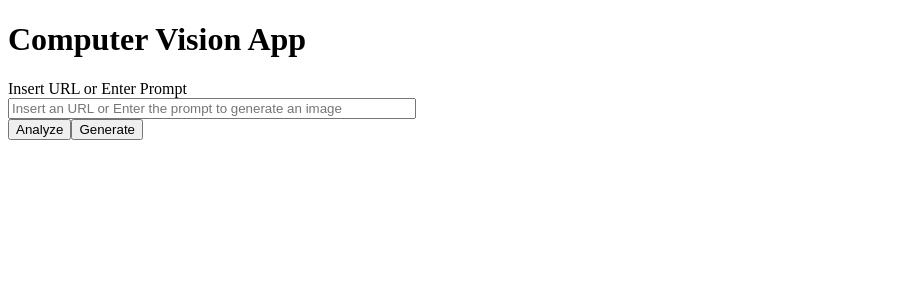
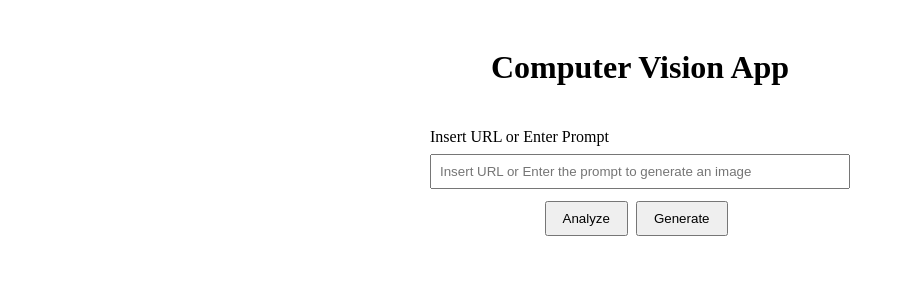
Before and after one commit to saitejadasari/image-analysis-generation, a React (Create React App) app: page / in a window 1280 px wide. Shown: the top 300 px of the page, without its empty margins (0-905 px from the left). Built offline with nearby package versions, Linux system fonts and the light colour scheme; no server answers; the HTML template or start-up script is replaced by a standard one.

Commit message:
application style and design updates

```diff
--- a/src/App.js
+++ b/src/App.js
@@ -1,6 +1,7 @@
 import React, {useState} from 'react';
 import analyze_image from './services/azure-image-analysis';
 import generate_image from './services/openai-image-generation';
+import './styles.css';
 
 function App() {
 
@@ -38,65 +39,54 @@ function App() {
   }
 
   return (
-  <div>
-    <div style={{alignItems: "normal"}}>
-      <h1 style={{font: 20}}>Computer Vision App</h1>
+    <div className="computer-vision-app">
+      <div className="header">
+        <h1>Computer Vision App</h1>
       </div>
-    <div style={{}}>
-      <div style={{}}>
-        <text>Insert URL or Enter Prompt</text>
-      </div>
-      <div>
+      <div className="content">
+        <div className="input-section">
+          <label htmlFor="imageInput">Insert URL or Enter Prompt</label>
           <input
-          placeholder='Insert an URL or Enter the prompt to generate an image'
-          style={{width: '400px'}}
+            id="imageInput"
+            type="text"
+            placeholder="Insert URL or Enter the prompt to generate an image"
             value={inputValue}
-          onChange={e => setInputValue(e.target.value)}
+            onChange={(e) => setInputValue(e.target.value)}
           />
-      </div>
+          <div className="button-pos">
             <button onClick={click_analyze} disabled={isLoading}>Analyze</button>
             <button onClick={click_generate} disabled={isLoading}>Generate</button>
-
-      {isLoading ? <text>Loading...</text> : null}
+          </div>
+          {isLoading && <span>Loading...</span>}
+        </div>
 
         {/* Section for Image Analysis */}
-      {
-        imgData.captionResult ?
-        <div>
+        {inputValue && imgData.captionResult && (
+          <div className="analysis-section">
             <h3>Computer Vision Analysis</h3>
-          <div style={{flexDirection: 'column'}}>
-            <div>
-              <img src={inputValue} alt="Input Analysis" style={{width:600, height:500}} />
+            <div className="image-container">
+              <img className="image-style" src={inputValue} alt="Input Analysis" />
             </div>
-            <div>
-              {
-                imgData.captionResult ?
-                <text>{imgData.captionResult.text} {imgData.captionResult.confidence}</text> : null
-              }
+            <div className="result">
+              {imgData.captionResult.text && (
+                <p>{imgData.captionResult.text} {imgData.captionResult.confidence}</p>
+              )}
             </div>
           </div>
-        </div> : imgData.error ?
-        <div>
-          <text>Error loading the image</text>
-        </div> : null
-      }
+        )}
 
         {/* Section for Image Generation */}
-      {
-        imgUrl ?
-        <div>
+        {imgUrl && (
+          <div className="generation-section">
             <h3>Image Generation</h3>
-          <div style={{flexDirection: 'column'}}>
-            <div>
-              <img src={imgUrl} alt="Generated data" style={{width:600, height:500}} />
+            <div className="image-container">
+              <img src={imgUrl} alt="Generated data" />
             </div>
           </div>
-        </div> : null
-      }
-
+        )}
       </div>
-  </div>);
-
-}
+    </div>
+  );
+};
 
 export default App;
--- /dev/null
+++ b/src/styles.css
@@ -0,0 +1,70 @@
+/* styles.css */
+
+.computer-vision-app {
+  display: flex;
+  flex-direction: column;
+  align-items: center;
+  padding: 20px;
+}
+
+.header {
+  text-align: center;
+  margin-bottom: 20px;
+}
+
+.content {
+  display: flex;
+  flex-direction: column;
+  align-items: center;
+}
+
+.input-section {
+  margin-bottom: 20px;
+}
+
+label {
+  display: block;
+  margin-bottom: 8px;
+}
+
+input {
+  width: 400px;
+  padding: 8px;
+  margin-bottom: 12px;
+}
+
+button {
+  padding: 8px 16px;
+  margin-right: 8px;
+  cursor: pointer;
+}
+
+span {
+  margin-left: 8px;
+}
+
+.analysis-section,
+.generation-section {
+  margin-top: 20px;
+  text-align: center;
+}
+
+.image-container {
+  margin-top: 10px;;
+}
+
+.image-style {
+  width: 400px;
+  height: 400px;
+  object-fit: cover;
+}
+
+.button-pos {
+  display: flex;
+  flex-direction: row;
+  justify-content: center;
+}
+
+.result {
+  margin-top: 10px;
+}
```
Lines whose indentation alone changed are shown as unchanged.
